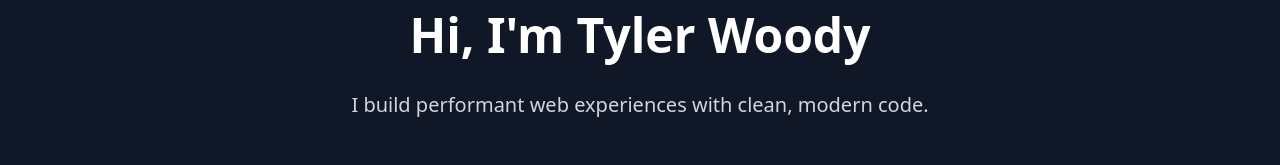
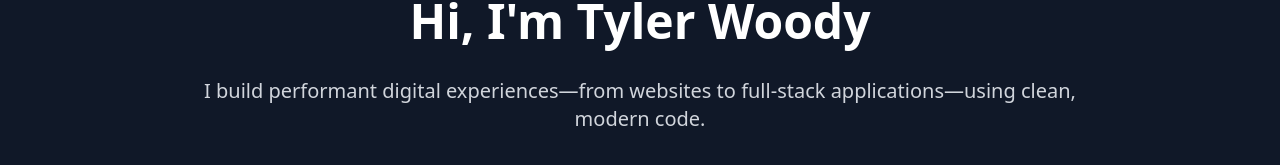
Before and after one commit to twoody0/MyPortfolio, a Vue app in the folder client/: page / in a window 1280 px wide. Shown: the part 483-648 px from the top of the page. Built offline with nearby package versions, Linux system fonts and the light colour scheme; no server answers.

Commit message:
Updated home.vue

```diff
--- a/client/src/pages/Home.vue
+++ b/client/src/pages/Home.vue
@@ -13,7 +13,7 @@
 
       <!-- Value Prop -->
       <p class="text-xl text-gray-300 opacity-0 animate-fadeInUp animation-delay-300">
-        I build performant web experiences with clean, modern code.
+        I build performant digital experiences—from websites to full-stack applications—using clean, modern code.
       </p>
 
       <!-- CTA -->
```
